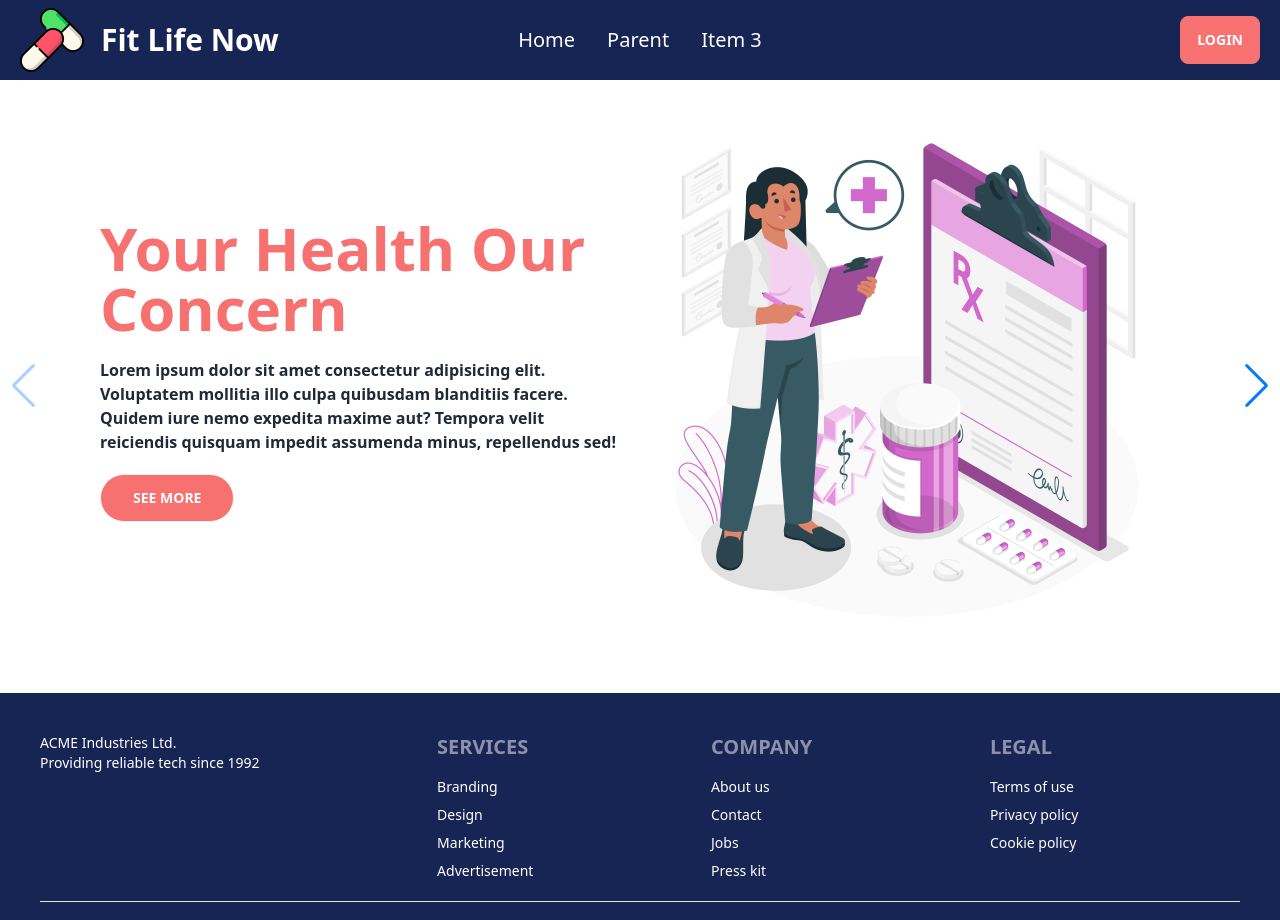
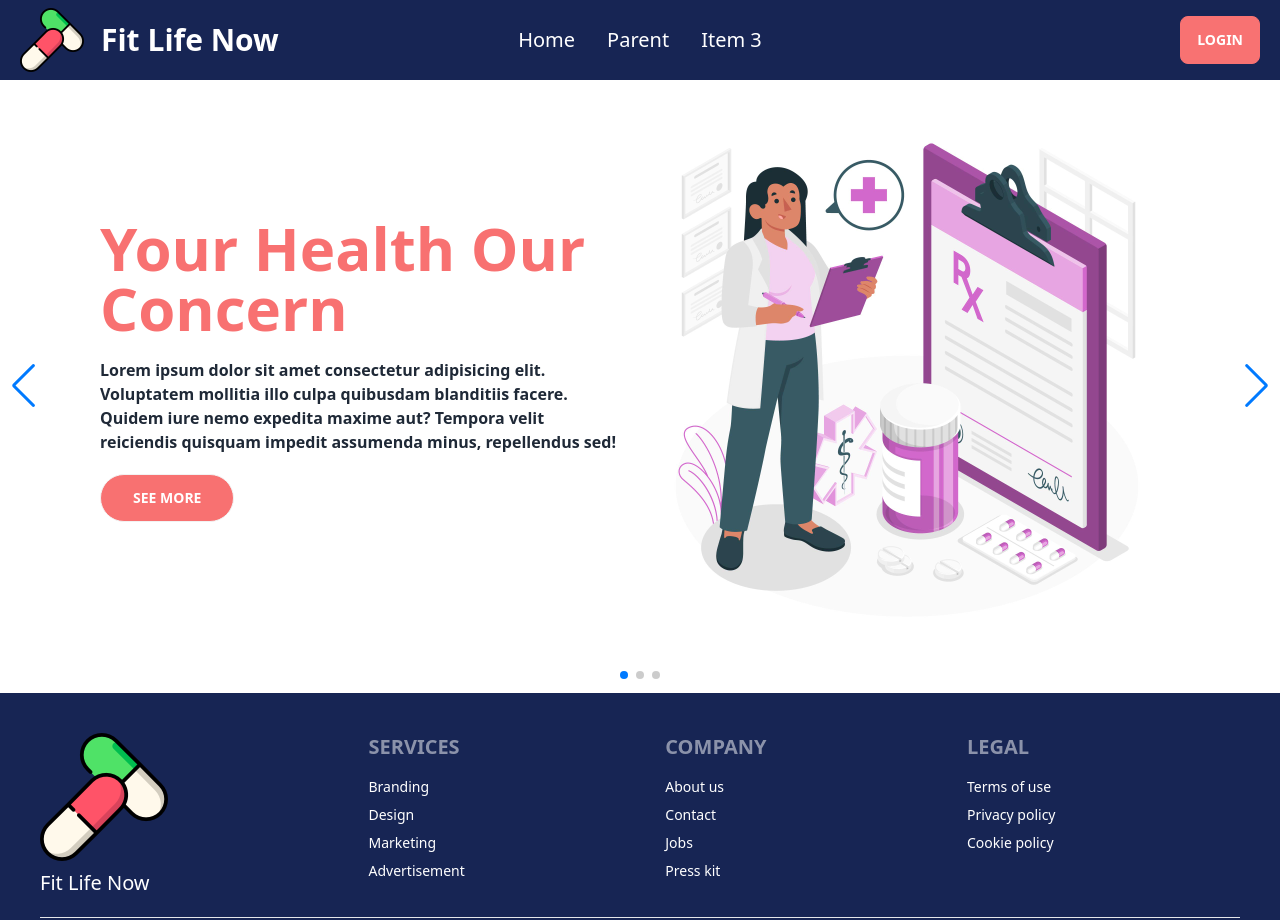
Before and after one commit to touhidcodes/PH-7-Fit-Life-Now-Client, a React (Vite) app: page / in a window 1280 px wide. Shown: the top 920 px of the page. Built offline with nearby package versions, Linux system fonts and the light colour scheme.

Commit message:
axios base setup

```diff
--- a/package.json
+++ b/package.json
@@ -10,12 +10,12 @@
     "preview": "vite preview"
   },
   "dependencies": {
+    "axios": "^1.4.0",
     "daisyui": "^3.1.6",
     "localforage": "^1.10.0",
     "match-sorter": "^6.3.1",
     "react": "^18.2.0",
     "react-dom": "^18.2.0",
-    "react-responsive-carousel": "^3.2.23",
     "react-router-dom": "^6.14.0",
     "sort-by": "^1.2.0",
     "swiper": "^9.4.1"
--- /dev/null
+++ b/src/hooks/AxiosBase/AxiosBase.jsx
@@ -0,0 +1,9 @@
+import axios from 'axios';
+
+const AxiosBase = axios.create({
+	baseURL: 'https://some-domain.com/api/',
+	timeout: 1000,
+	headers: { 'X-Custom-Header': 'foobar' },
+});
+
+export default AxiosBase;
--- a/src/pages/Home/Banner/Banner.jsx
+++ b/src/pages/Home/Banner/Banner.jsx
@@ -1,9 +1,10 @@
 import React from 'react';
 import { Swiper, SwiperSlide } from 'swiper/react';
-import { Navigation } from 'swiper';
+import { Navigation, Pagination } from 'swiper';
 import BannerSlider from '../../../components/BannerSlider/BannerSlider';
 import 'swiper/css';
 import 'swiper/css/navigation';
+import 'swiper/css/pagination';
 import image1 from '../../../assets/images/banner/doctor.jpg';
 import image2 from '../../../assets/images/banner/eat.jpg';
 import image3 from '../../../assets/images/banner/medicine.png';
@@ -11,7 +12,16 @@ import image3 from '../../../assets/images/banner/medicine.png';
 const Banner = () => {
 	return (
 		<div className='mx-auto max-w-screen-xl'>
-			<Swiper navigation={true} modules={[Navigation]} className='mySwiper'>
+			<Swiper
+				slidesPerView={1}
+				spaceBetween={30}
+				loop={true}
+				pagination={{
+					clickable: true,
+				}}
+				navigation={true}
+				modules={[Pagination, Navigation]}
+				className='mySwiper'>
 				<SwiperSlide>
 					<BannerSlider title='Your Health Our Concern' image={image1} />
 				</SwiperSlide>
--- a/src/pages/shared/Footer/Footer.jsx
+++ b/src/pages/shared/Footer/Footer.jsx
@@ -1,4 +1,5 @@
 import React from 'react';
+import logo from '../../../assets/images/logo.png';
 
 const Footer = () => {
 	return (
@@ -6,12 +7,8 @@ const Footer = () => {
 			<div className='mx-auto max-w-screen-xl text-white p-10'>
 				<div className='footer'>
 					<div>
-						{/* Image */}
-						<p>
-							ACME Industries Ltd.
-							<br />
-							Providing reliable tech since 1992
-						</p>
+						<img src={logo} alt='' className='w-32 h-32' />
+						<p className='text-xl'>Fit Life Now</p>
 					</div>
 					<div>
 						<span className='footer-title text-xl'>Services</span>
@@ -36,18 +33,9 @@ const Footer = () => {
 				</div>
 				<footer className='footer px-10 py-4 border-t mt-5 text-white '>
 					<div className='items-center grid-flow-col'>
-						<svg
-							width='24'
-							height='24'
-							viewBox='0 0 24 24'
-							xmlns='http://www.w3.org/2000/svg'
-							fillRule='evenodd'
-							clip-rule='evenodd'
-							className='fill-current'>
-							<path d='M22.672 15.226l-2.432.811.841 2.515c.33 1.019-.209 2.127-1.23 2.456-1.15.325-2.148-.321-2.463-1.226l-.84-2.518-5.013 1.677.84 2.517c.391 1.203-.434 2.542-1.831 2.542-.88 0-1.601-.564-1.86-1.314l-.842-2.516-2.431.809c-1.135.328-2.145-.317-2.463-1.229-.329-1.018.211-2.127 1.231-2.456l2.432-.809-1.621-4.823-2.432.808c-1.355.384-2.558-.59-2.558-1.839 0-.817.509-1.582 1.327-1.846l2.433-.809-.842-2.515c-.33-1.02.211-2.129 1.232-2.458 1.02-.329 2.13.209 2.461 1.229l.842 2.515 5.011-1.677-.839-2.517c-.403-1.238.484-2.553 1.843-2.553.819 0 1.585.509 1.85 1.326l.841 2.517 2.431-.81c1.02-.33 2.131.211 2.461 1.229.332 1.018-.21 2.126-1.23 2.456l-2.433.809 1.622 4.823 2.433-.809c1.242-.401 2.557.484 2.557 1.838 0 .819-.51 1.583-1.328 1.847m-8.992-6.428l-5.01 1.675 1.619 4.828 5.011-1.674-1.62-4.829z'></path>
-						</svg>
+						<img src={logo} alt='' className='w-10 h-10' />
 						<p>
-							ACME Industries Ltd. <br />
+							Fit Life Now. <br />
 							Providing reliable tech since 1992
 						</p>
 					</div>
```
Also changed, not shown: 1 other file (tests, documents, lock files or other folders).
